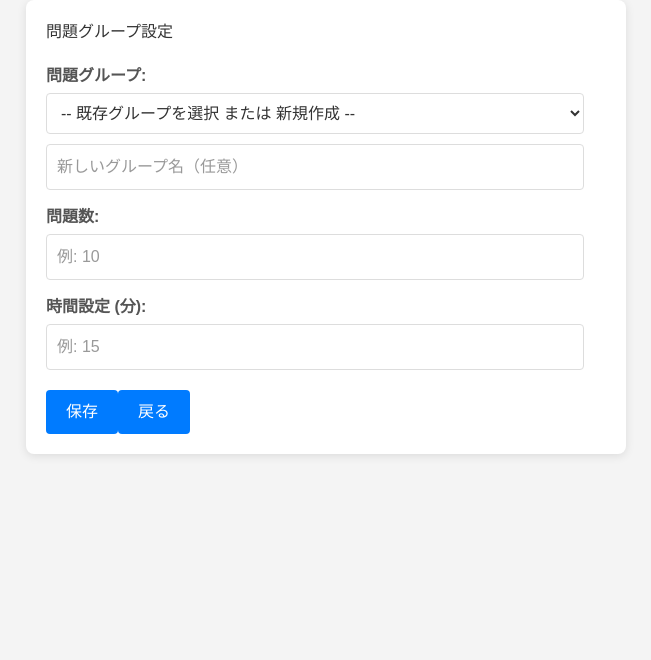
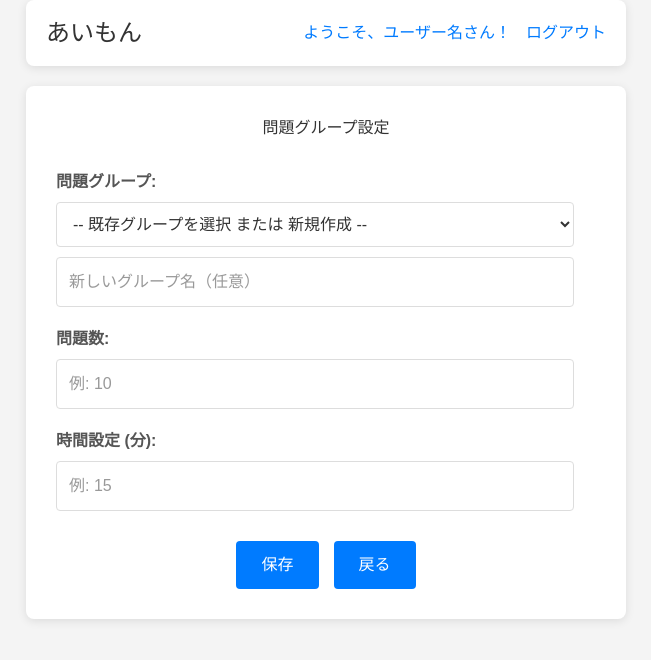
Before and after one commit to pawn-4-git/ai-mon, a Next.js app in the folder frontend/: page /quiz-group in a window 1280 px wide. Shown: the top 660 px of the page, without its empty margins (314-965 px from the left). Built offline with nearby package versions, Linux system fonts and the light colour scheme.

Commit message:
見た目の修正

```diff
--- a/frontend/src/app/answer-status/page.tsx
+++ b/frontend/src/app/answer-status/page.tsx
@@ -3,6 +3,7 @@
 import React from 'react';
 import { useRouter } from 'next/navigation';
 import Link from 'next/link';
+import Header from '@/components/Header';
 
 // Mock data for demonstration
 const answerStatuses = [
@@ -41,13 +42,7 @@ export default function AnswerStatusPage() {
 
   return (
     <div className="answer-status-page">
-      <div className="header">
-        <h1>あいもん</h1>
-        <div className="user-info">
-          <Link href="/score-history">ようこそ、ユーザー名さん！</Link>
-          <Link href="/">ログアウト</Link>
-        </div>
-      </div>
+      <Header />
 
       <div className="container">
         <h2>解答状況一覧 (グループ: 数学)</h2>
--- a/frontend/src/app/globals.css
+++ b/frontend/src/app/globals.css
@@ -590,18 +590,22 @@ body {
     padding: 20px;
     border-radius: 8px;
     box-shadow: 0 2px 10px rgba(0, 0, 0, 0.1);
-    max-width: 600px;
-    margin: 0 auto;
+    max-width: 600px; /* コンテナの最大幅を調整 */
+    margin: 0 auto; /* コンテンツを中央寄せ */
+    padding: 30px; /* 内側の余白を調整 */
 }
 
 .quiz-group-page h2 {
     color: #333;
     margin-top: 0;
     margin-bottom: 20px;
+    text-align: center; /* 見出しを中央寄せ */
+    margin-bottom: 30px;
 }
 
 .quiz-group-page .form-group {
     margin-bottom: 15px;
+    margin-bottom: 20px; /* フォーム要素間の余白を調整 */
 }
 
 .quiz-group-page label {
@@ -609,6 +613,8 @@ body {
     margin-bottom: 5px;
     color: #555;
     font-weight: bold;
+    font-size: 16px; /* ラベルのフォントサイズを調整 */
+    margin-bottom: 8px;
 }
 
 .quiz-group-page select,
@@ -619,10 +625,16 @@ body {
     border: 1px solid #ddd;
     border-radius: 4px;
     font-size: 16px;
+    padding: 12px; /* 入力フィールドのパディングを調整 */
+    font-size: 16px; /* 入力フィールドのフォントサイズを調整 */
 }
 
 .quiz-group-page .button-group {
     margin-top: 20px;
+    display: flex;
+    justify-content: center; /* ボタンを中央寄せ */
+    gap: 15px; /* ボタン間の間隔 */
+    margin-top: 30px;
 }
 
 .quiz-group-page .button-group button {
@@ -634,6 +646,8 @@ body {
     font-size: 16px;
     cursor: pointer;
     transition: background-color 0.3s ease;
+    padding: 12px 25px; /* ボタンのパディングを調整 */
+    font-size: 16px; /* ボタンのフォントサイズを調整 */
 }
 
 .quiz-group-page .button-group button:hover {
@@ -1303,3 +1317,45 @@ body {
 .score-history-page .score-record button:hover {
     background-color: #c82333;
 }
+
+
+
+
+
+
+/* Header Styles */
+.header {
+    display: flex;
+    justify-content: space-between;
+    align-items: center;
+    background-color: #fff; /* ヘッダーの背景色 */
+    padding: 15px 20px;
+    border-radius: 8px;
+    box-shadow: 0 2px 10px rgba(0, 0, 0, 0.1);
+    width: 100%;
+    max-width: 600px; /* コンテナの幅に合わせる */
+    margin: 0 auto; /* ヘッダーを中央寄せ */
+    margin-bottom: 20px; /* コンテナとの間隔 */
+    box-sizing: border-box; /* paddingとborderをwidthに含める */
+}
+
+.header h1 {
+    margin: 0;
+    color: #333; /* ロゴの文字色 */
+    font-size: 24px; /* ロゴの文字サイズ */
+}
+
+.header .user-info {
+    font-size: 16px;
+    color: #555; /* ユーザー情報の文字色 */
+}
+
+.header .user-info a {
+    margin-left: 15px;
+    color: #007bff; /* リンクの色 */
+    text-decoration: none;
+}
+
+.header .user-info a:hover {
+    text-decoration: underline; /* ホバー時の下線 */
+}
--- a/frontend/src/app/page.tsx
+++ b/frontend/src/app/page.tsx
@@ -2,6 +2,7 @@
 
 import React, { useState } from 'react';
 import { useRouter } from 'next/navigation';
+import Header from '@/components/Header';
 
 export default function LoginPage() {
   const [isLoginView, setIsLoginView] = useState(true);
@@ -14,7 +15,7 @@ export default function LoginPage() {
   return (
     <div className="login-page">
       <div className="container">
-        <h1>あいもん</h1>
+        <Header />
 
         {/* Login Form */}
         <div id="login-form" style={{ display: isLoginView ? 'block' : 'none' }}>
--- a/frontend/src/app/quiz-group/page.tsx
+++ b/frontend/src/app/quiz-group/page.tsx
@@ -2,6 +2,7 @@
 
 import React from 'react';
 import { useRouter } from 'next/navigation';
+import Header from '@/components/Header';
 
 export default function QuizGroupPage() {
   const router = useRouter();
@@ -17,6 +18,7 @@ export default function QuizGroupPage() {
 
   return (
     <div className="quiz-group-page">
+      <Header />
       <div className="container">
         <h2>問題グループ設定</h2>
         <div className="form-group">
--- a/frontend/src/app/quiz-list/page.tsx
+++ b/frontend/src/app/quiz-list/page.tsx
@@ -3,6 +3,7 @@
 import React from 'react';
 import { useRouter } from 'next/navigation';
 import Link from 'next/link';
+import Header from '@/components/Header';
 
 const quizGroups = [
   {
@@ -62,13 +63,7 @@ export default function QuizListPage() {
 
   return (
     <div className="quiz-list-page">
-      <div className="header">
-        <h1>あいもん</h1>
-        <div className="user-info">
-          <Link href="/score-history">ようこそ、ユーザー名さん！</Link>
-          <Link href="/">ログアウト</Link>
-        </div>
-      </div>
+      <Header />
 
       <div className="container">
         <h2>問題グループ一覧</h2>
--- a/frontend/src/app/quiz-play/page.tsx
+++ b/frontend/src/app/quiz-play/page.tsx
@@ -3,6 +3,7 @@
 import React, { useState } from 'react';
 import { useRouter } from 'next/navigation';
 import Link from 'next/link';
+import Header from '@/components/Header';
 
 const currentQuestion = {
   number: 1,
@@ -22,13 +23,7 @@ export default function QuizPlayPage() {
 
   return (
     <div className="quiz-play-page">
-      <div className="header">
-        <h1>あいもん</h1>
-        <div className="user-info">
-          <Link href="/score-history">ようこそ、ユーザー名さん！</Link>
-          <Link href="/">ログアウト</Link>
-        </div>
-      </div>
+      <Header />
 
       <div className="container">
         <h2>問題出題中 (グループ: 数学)</h2>
--- a/frontend/src/app/quiz-result/page.tsx
+++ b/frontend/src/app/quiz-result/page.tsx
@@ -3,6 +3,7 @@
 import React, { useEffect, useState } from 'react';
 import { useRouter } from 'next/navigation';
 import Link from 'next/link';
+import Header from '@/components/Header';
 
 const quizResults = [
   {
@@ -64,13 +65,7 @@ export default function QuizResultPage() {
 
   return (
     <div className="quiz-result-page">
-      <div className="header">
-        <h1>あいもん</h1>
-        <div className="user-info">
-          <Link href="/score-history">ようこそ、ユーザー名さん！</Link>
-          <Link href="/">ログアウト</Link>
-        </div>
-      </div>
+      <Header />
 
       <div className="container">
         <h2>テスト結果</h2>
--- a/frontend/src/app/score-history/page.tsx
+++ b/frontend/src/app/score-history/page.tsx
@@ -3,6 +3,7 @@
 import React from 'react';
 import { useRouter } from 'next/navigation';
 import Link from 'next/link';
+import Header from '@/components/Header';
 
 const scoreRecords = [
   { id: 1, text: '2024/06/01 - 数学テスト (正答率: 85%)' },
@@ -16,13 +17,7 @@ export default function ScoreHistoryPage() {
 
   return (
     <div className="score-history-page">
-      <div className="header">
-        <h1>あいもん</h1>
-        <div className="user-info">
-          ようこそ、ユーザー名さん！
-          <Link href="/">ログアウト</Link>
-        </div>
-      </div>
+      <Header />
 
       <div className="container">
         <h2>成績確認</h2>
--- a/frontend/src/components/Header.tsx
+++ b/frontend/src/components/Header.tsx
@@ -1,54 +1,19 @@
 'use client';
 
 import React from 'react';
+import { useRouter } from 'next/navigation';
 import Link from 'next/link';
-import { useRouter } from 'next/navigation';
 
-interface HeaderProps {
-  username?: string;
-  showNavigation?: boolean;
-}
-
-export default function Header({ username = "ユーザー", showNavigation = true }: HeaderProps) {
+export default function Header() {
   const router = useRouter();
 
-  const handleLogout = () => {
-    router.push('/');
-  };
-
   return (
-    <header className="bg-white shadow-sm border-b border-gray-200 mb-6">
-      <div className="max-w-6xl mx-auto px-4 py-4">
-        <div className="flex justify-between items-center">
-          <div className="flex items-center space-x-4">
-            <Link href="/quiz-list" className="text-xl font-bold text-blue-600">
-              AI-Mon Quiz
-            </Link>
-            {showNavigation && (
-              <nav className="flex space-x-4">
-                <Link href="/quiz-list" className="text-gray-600 hover:text-blue-600">
-                  クイズ一覧
-                </Link>
-                <Link href="/create-quiz" className="text-gray-600 hover:text-blue-600">
-                  クイズ作成
-                </Link>
-                <Link href="/score-history" className="text-gray-600 hover:text-blue-600">
-                  成績履歴
-                </Link>
-              </nav>
-            )}
-          </div>
-          <div className="flex items-center space-x-4">
-            <span className="text-gray-700">ようこそ、{username}さん</span>
-            <button
-              onClick={handleLogout}
-              className="bg-red-500 text-white px-4 py-2 rounded hover:bg-red-600 transition-colors"
-            >
-              ログアウト
-            </button>
-          </div>
-        </div>
+    <div className="header">
+      <h1>あいもん</h1>
+      <div className="user-info">
+        <Link href="/score-history">ようこそ、ユーザー名さん！</Link>
+        <Link href="/">ログアウト</Link>
       </div>
-    </header>
+    </div>
   );
 }
```
Also changed, not shown: frontend/src/app/create-quiz/page.tsx (+5 -10 lines).
